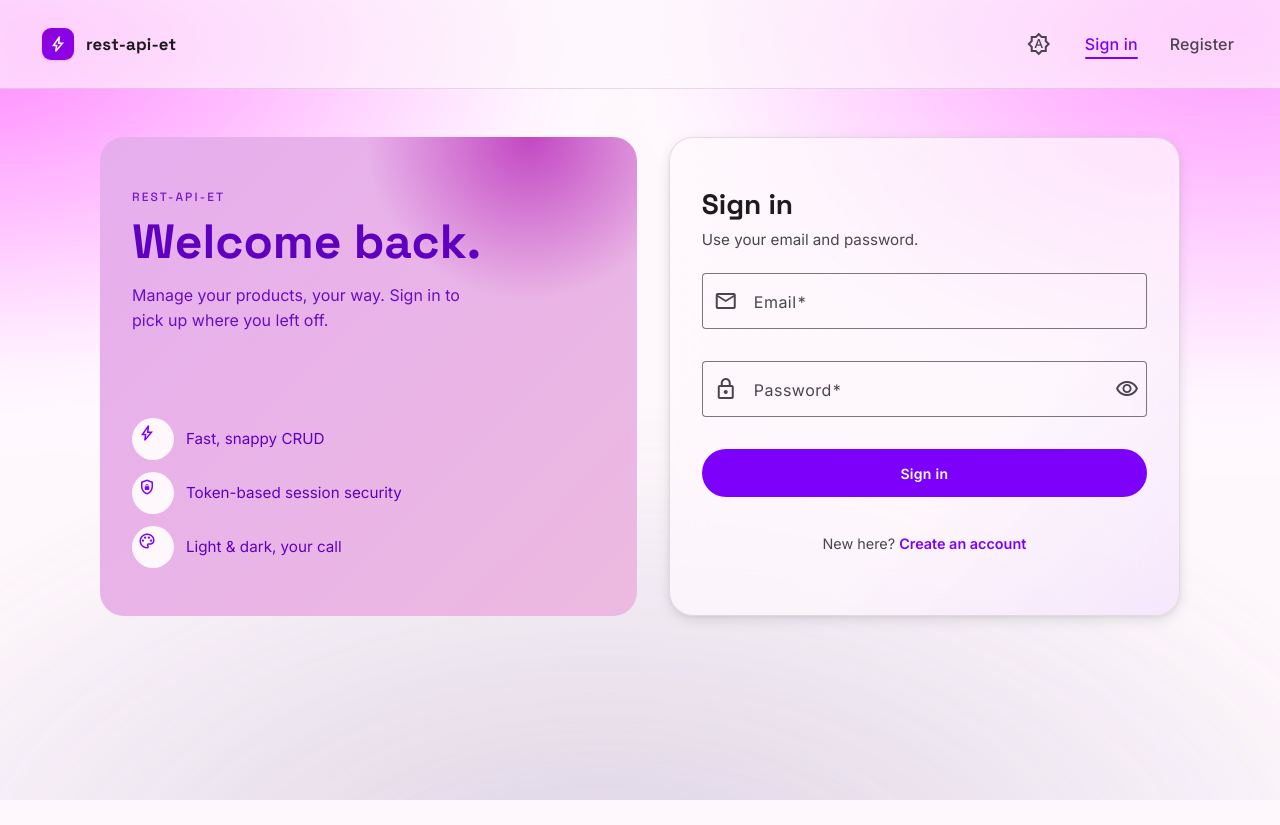
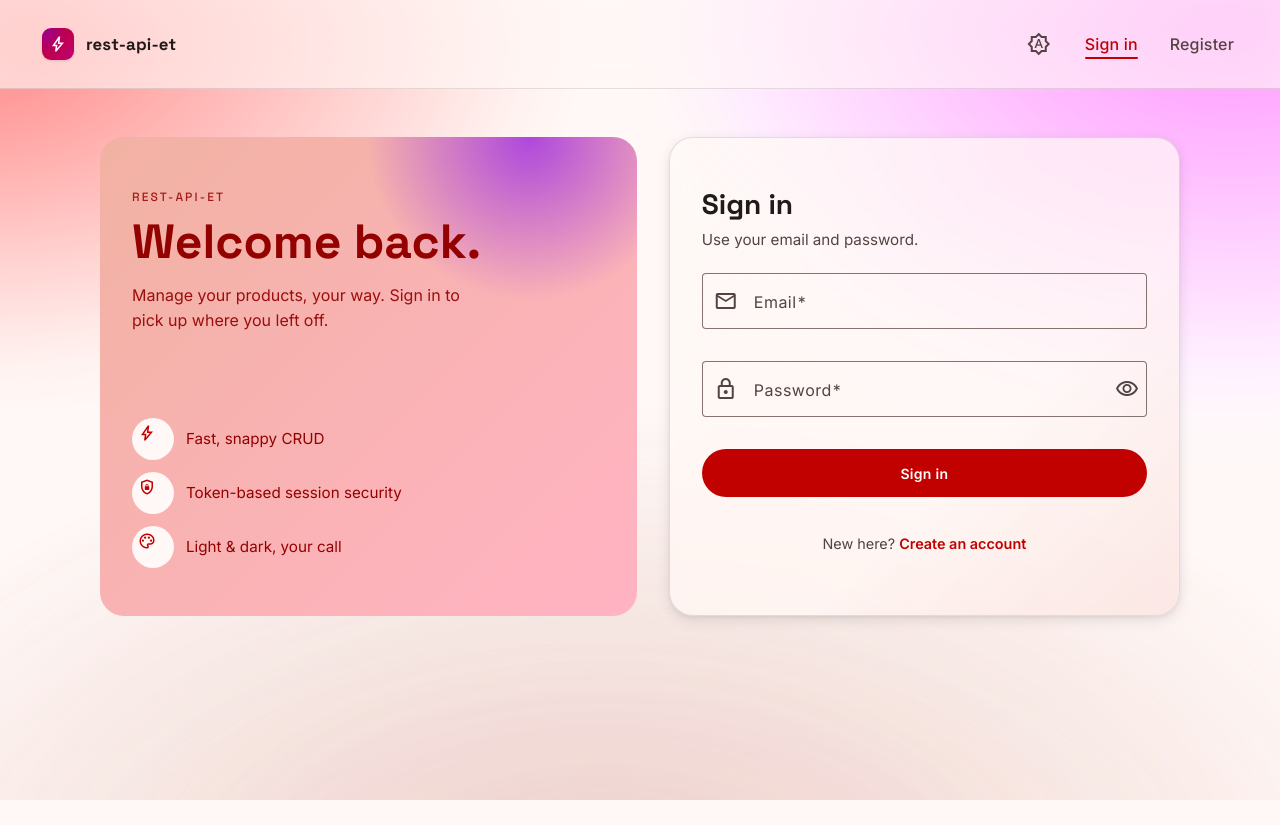
Before and after one commit to wrujel/rest-api-et, an Angular app in the folder frontend/angular/: page /login in a window 1280 px wide. Built offline with nearby package versions, Linux system fonts and the light colour scheme.

Commit message:
feat(angular): swap M3 palette to angular.dev brand (red primary, violet tertiary)
- styles.scss: primary mat.$red-palette, tertiary mat.$violet-palette
- index.html: theme-color meta now Angular red (#dd0031)
- Mesh-gradient and accent gradients pick up new tokens automatically

```diff
--- a/frontend/angular/src/index.html
+++ b/frontend/angular/src/index.html
@@ -6,7 +6,7 @@
   <base href="/">
   <meta name="viewport" content="width=device-width, initial-scale=1">
   <meta name="description" content="A small REST API playground built with Angular and Express.">
-  <meta name="theme-color" content="#7c4dff">
+  <meta name="theme-color" content="#dd0031">
   <link rel="icon" type="image/x-icon" href="favicon.ico">
 
   <link rel="preconnect" href="https://fonts.googleapis.com">
--- a/frontend/angular/src/styles.scss
+++ b/frontend/angular/src/styles.scss
@@ -8,8 +8,8 @@ html {
 
   @include mat.theme((
     color: (
-      primary: mat.$violet-palette,
-      tertiary: mat.$magenta-palette,
+      primary: mat.$red-palette,
+      tertiary: mat.$violet-palette,
     ),
     typography: (
       plain-family: ('Inter', 'Helvetica Neue', sans-serif),
```
